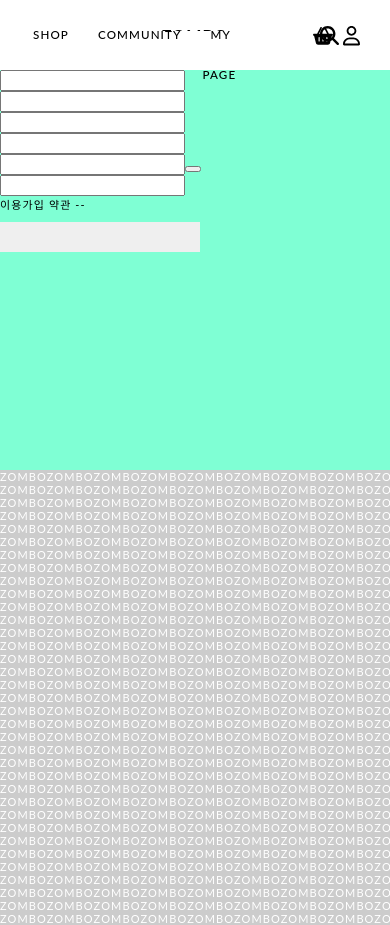
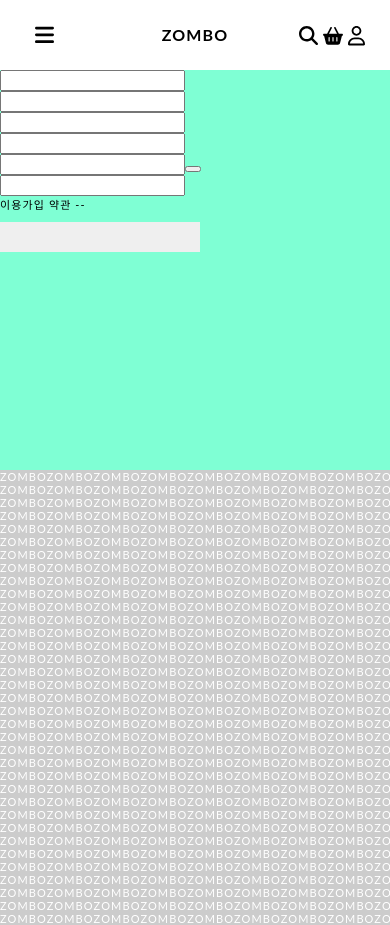
Before and after one commit to 1yoouoo/ShoppingMall, a React (Create React App) app in the folder Documents/shoppingmall/: page /signup in a window 390 px wide. Shown: the top 925 px of the page. Built offline with nearby package versions, Linux system fonts and the light colour scheme.

Commit message:
design : moblie 반응형 헤더 진행중

```diff
--- a/Documents/shoppingmall/src/App.scss
+++ b/Documents/shoppingmall/src/App.scss
@@ -1,7 +1,6 @@
 @import "./scss/mixin";
 
 // HEADER
-
 .header {
   position: fixed;
   z-index: 5;
@@ -49,6 +48,9 @@
       }
     }
     &__icon {
+      &--menubar {
+        display: none;
+      }
       &--search {
         position: absolute;
         width: 215px;
@@ -82,6 +84,38 @@
         cursor: pointer;
         transform: translate(5px, 2px);
         width: 17px;
+      }
+    }
+  }
+  @include mobile {
+    &-form {
+      &__left {
+        align-items: center;
+      }
+      &__right span {
+        margin-right: 5px;
+      }
+      &__icon {
+        &--menubar {
+          z-index: 1;
+          cursor: pointer;
+          background-color: #fff;
+          display: block;
+          width: 19px;
+          padding: 6px 10px 4px 10px;
+          transition: all 0.4s;
+          &:hover {
+            filter: invert(100%);
+          }
+        }
+        &--search {
+          position: relative;
+          right: 0;
+          width: 20px;
+          input {
+            display: none;
+          }
+        }
       }
     }
   }
@@ -123,6 +157,9 @@
     &:hover {
       color: rgb(90, 90, 90);
     }
+  }
+  @include mobile {
+    display: none;
   }
 }
 
--- a/Documents/shoppingmall/src/Common/Header.js
+++ b/Documents/shoppingmall/src/Common/Header.js
@@ -23,6 +23,11 @@
           <b>ZOMBO</b>
         </div>
         <ul className="header-form__left">
+          <span className="header-form__icon--menubar">
+            <svg xmlns="http://www.w3.org/2000/svg" viewBox="0 0 448 512">
+              <path d="M0 96C0 78.3 14.3 64 32 64H416c17.7 0 32 14.3 32 32s-14.3 32-32 32H32C14.3 128 0 113.7 0 96zM0 256c0-17.7 14.3-32 32-32H416c17.7 0 32 14.3 32 32s-14.3 32-32 32H32c-17.7 0-32-14.3-32-32zM448 416c0 17.7-14.3 32-32 32H32c-17.7 0-32-14.3-32-32s14.3-32 32-32H416c17.7 0 32 14.3 32 32z" />
+            </svg>
+          </span>
           <NavigatorItem title="SHOP" items={shopList} />
           <NavigatorItem title="COMMUNITY" items={communityList} />
           <NavigatorItem title="MY PAGE" items={myPageList} />
```
Also changed, not shown: Documents/shoppingmall/src/Assets/menu-bar.svg (added).
